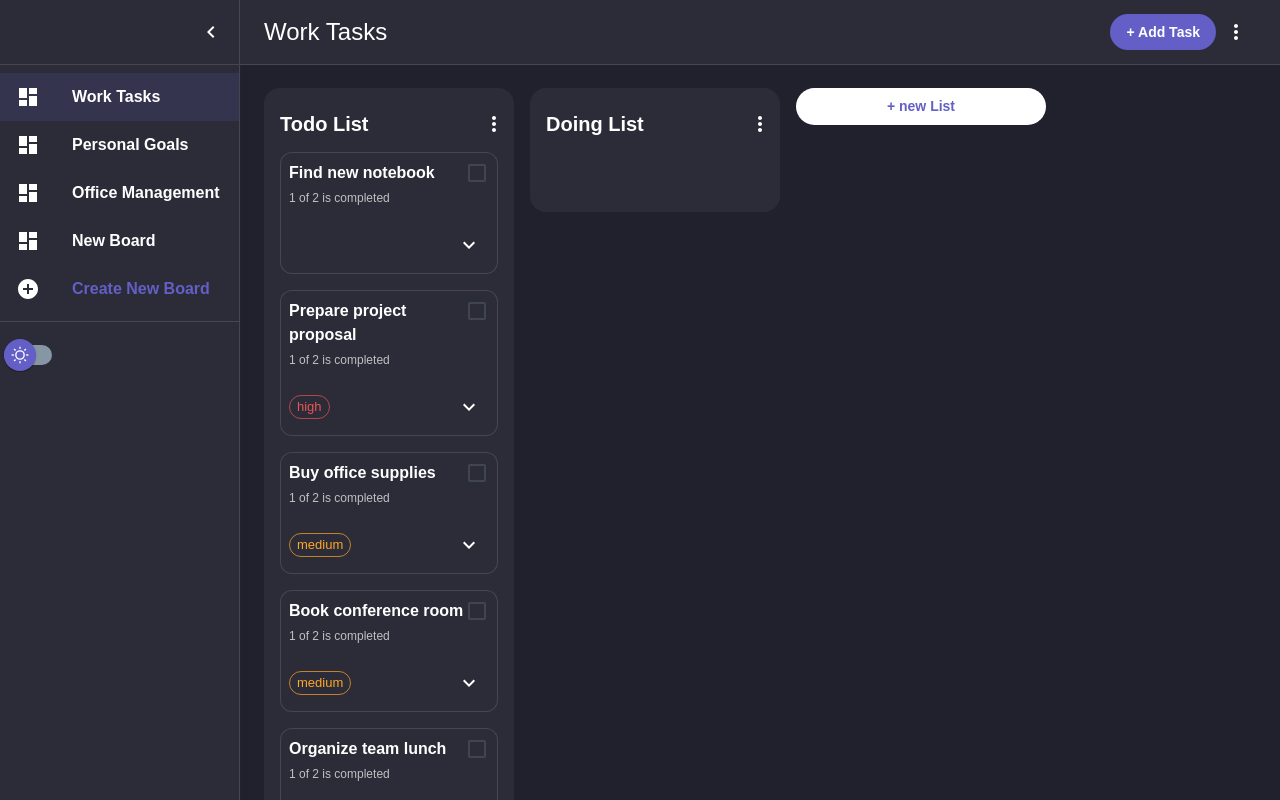
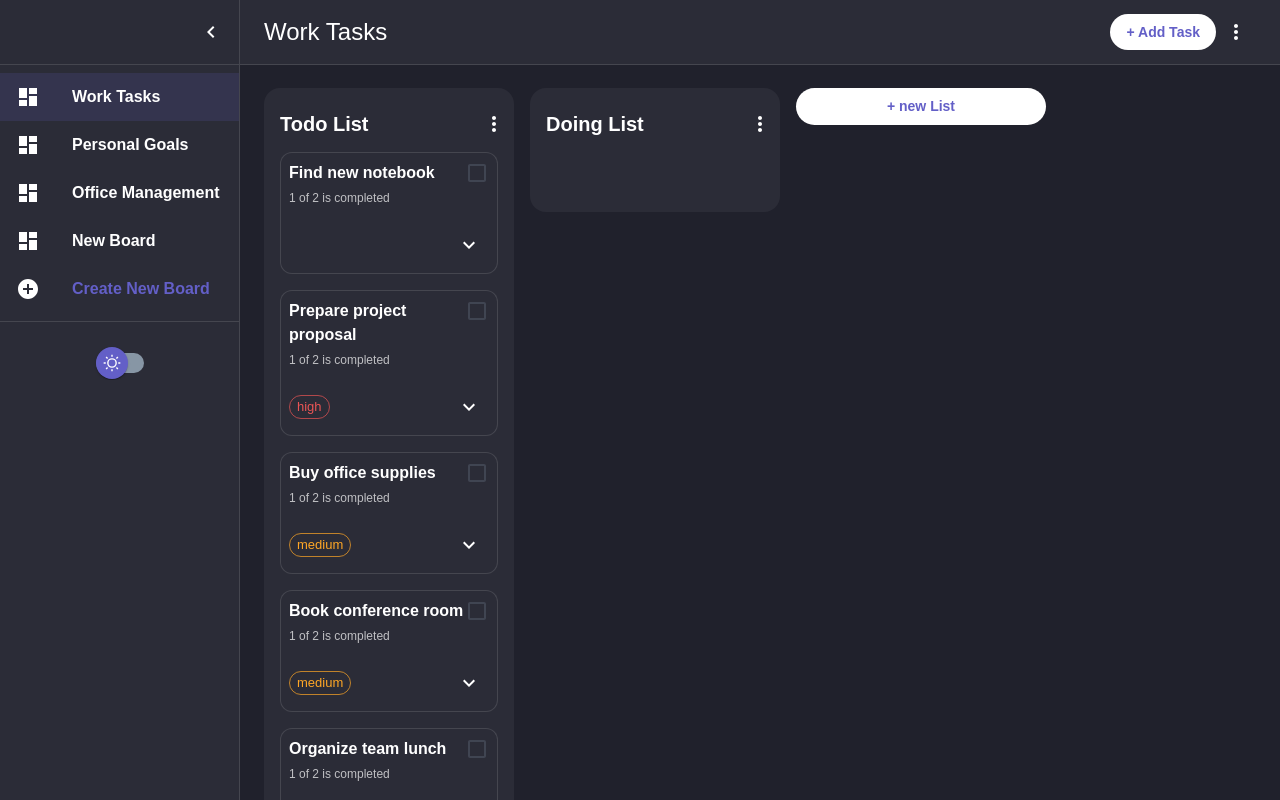
Before and after one commit to zeynabmvs/kanba, a React (Vite) app: page / in a window 1280 px wide. Built offline with nearby package versions, Linux system fonts and the light colour scheme.

Commit message:
fix switch styles

```diff
--- a/src/components/Dashboard.jsx
+++ b/src/components/Dashboard.jsx
@@ -93,6 +93,7 @@ export default function Dashboard() {
 					</Typography>
 					<Button
 						variant="contained"
+						color="secondary"
 						onClick={onAddTaskHandler}
 						disabled={!board || board?.lists.length === 0}
 						// sx={{color: "primary.contrastText"}}
--- a/src/components/OptionsMenu.jsx
+++ b/src/components/OptionsMenu.jsx
@@ -31,7 +31,7 @@ const OptionsMenu = ({text, onEdit, onDelete}) => {
 				aria-expanded={open ? "true" : undefined}
 				onClick={handleClick}
 			>
-				<MoreVertIcon/>
+				<MoreVertIcon sx={{color: '#fff'}}/>
 			</IconButton>
 
 			<Menu
--- a/src/components/Sidebar.jsx
+++ b/src/components/Sidebar.jsx
@@ -29,6 +29,7 @@ const Drawer = styled(MuiDrawer, {
 			easing: theme.transitions.easing.sharp,
 			duration: theme.transitions.duration.enteringScreen,
 		}),
+		boxShadow: "none",
 		boxSizing: "border-box",
 		...(!open && {
 			overflowX: "hidden",
--- a/src/components/SwitchTheme.jsx
+++ b/src/components/SwitchTheme.jsx
@@ -61,10 +61,11 @@ const SwitchTheme = () => {
 
 	return (
 		<>
-			<FormGroup>
+			<FormGroup sx={{p: "0", pt: "16px"}}>
 				<FormControlLabel
-					control={<MaterialUISwitch sx={{m: 1}} onClick={onToggleTheme}/>}
+					control={<MaterialUISwitch onClick={onToggleTheme}/>}
 					label={""}
+					sx={{my: 0, mx: "auto"}}
 				/>
 			</FormGroup>
 		</>
```
